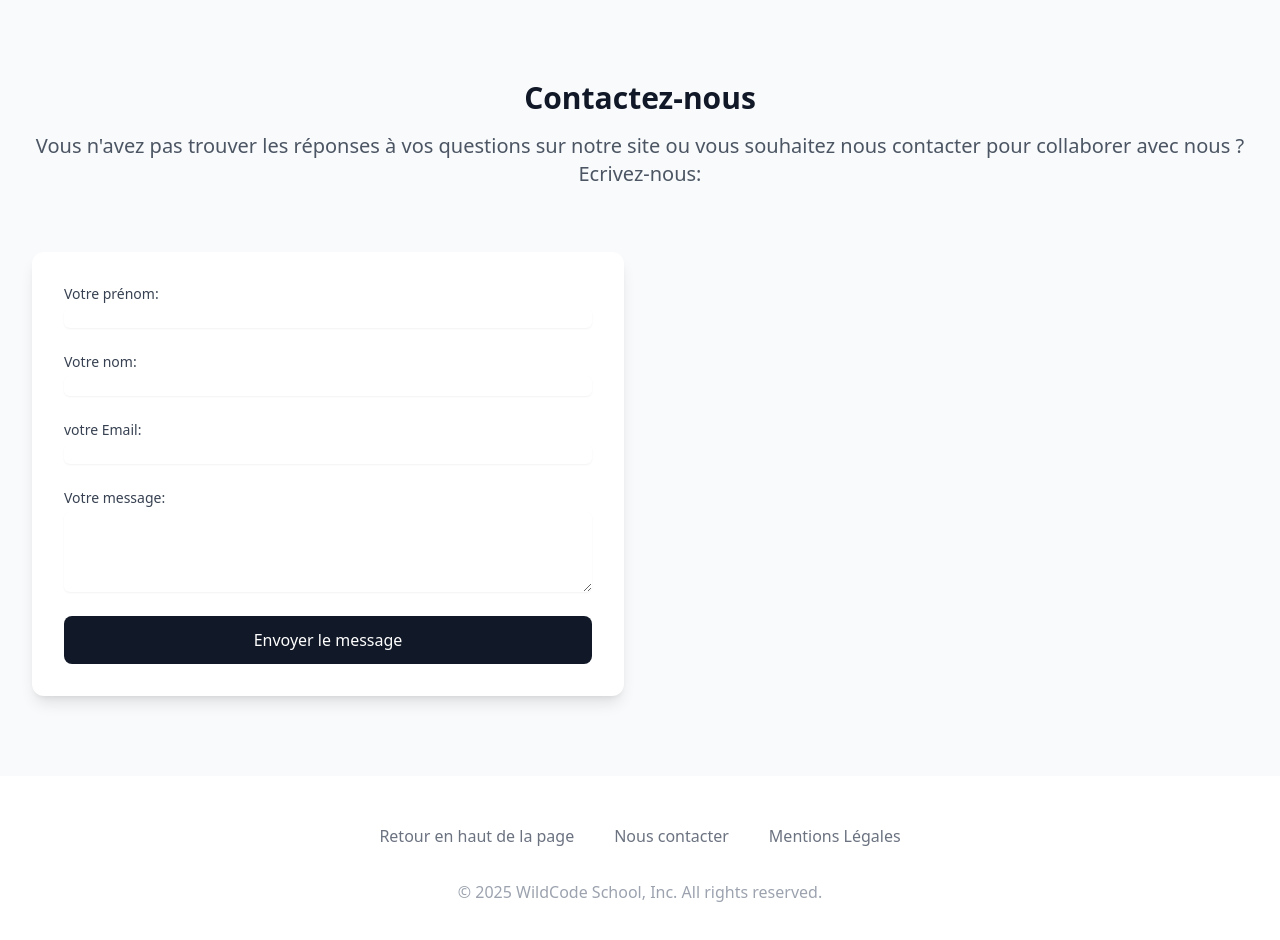
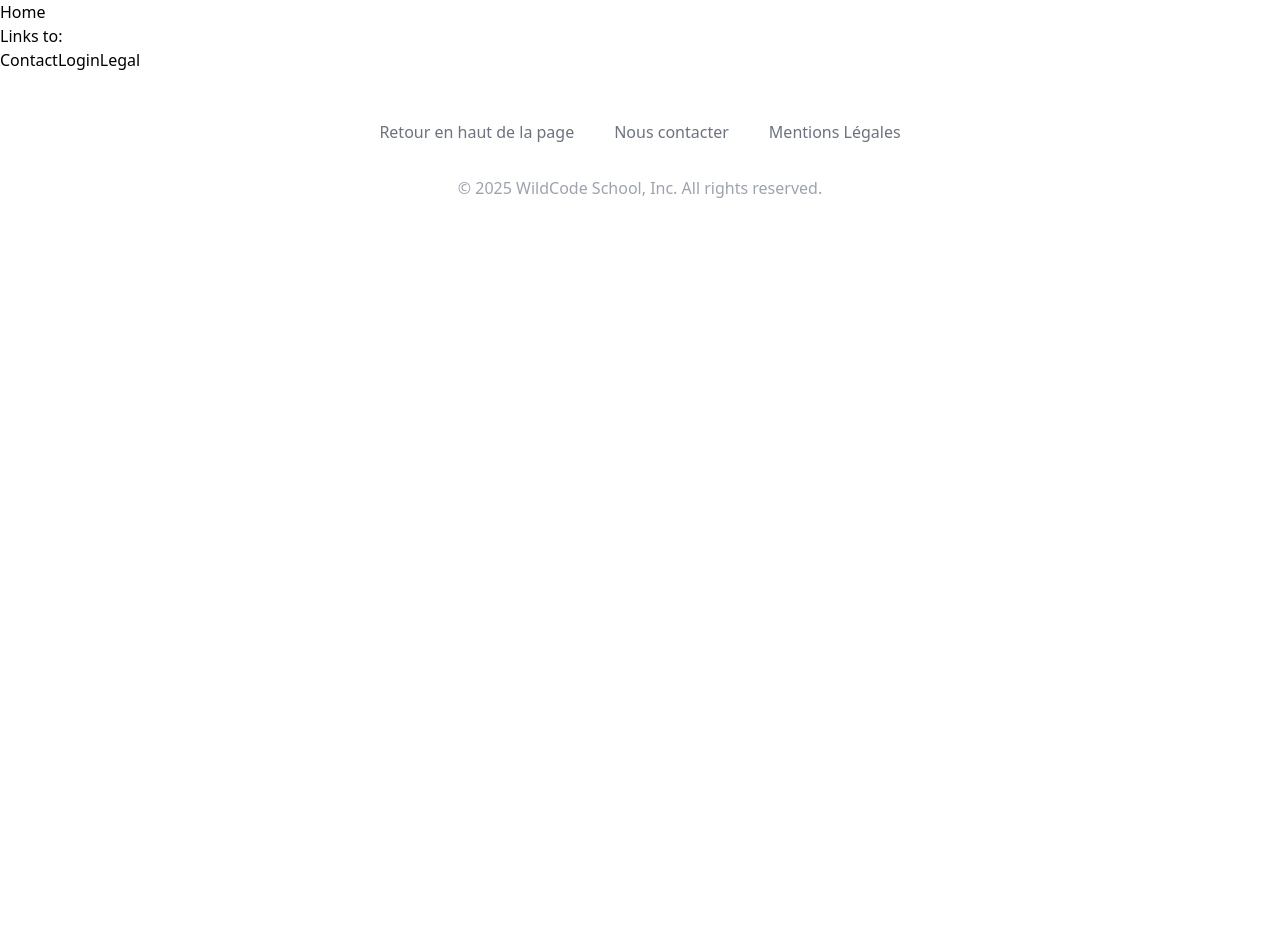
Before and after one commit to WildCodeSchool-2024-09/js-remote-orange-P3-speedjob, a React (Vite) app in the folder client/: page / in a window 1280 px wide. Shown: the top 940 px of the page. After the commit the page ends 800 px from the top, so only its background shows below. Built offline with nearby package versions, Linux system fonts and the light colour scheme.

Commit message:
adding pages + routes

```diff
--- a/client/src/App.tsx
+++ b/client/src/App.tsx
@@ -1,13 +1,25 @@
 import "../src/assets/style/App.css";
-import Contact from "./components/contact";
+import { Route, BrowserRouter as Router, Routes } from "react-router-dom";
+
 import Footer from "./components/footer";
+import Contact from "./pages/contact";
+import Home from "./pages/home";
+import Legal from "./pages/legal";
+import Login from "./pages/login";
 
 function App() {
   return (
-    <div className="App">
-      <Contact />
-      <Footer />
-    </div>
+    <Router>
+      <div className="App">
+        <Routes>
+          <Route path="/" element={<Home />} />
+          <Route path="/contact" element={<Contact />} />
+          <Route path="/legal" element={<Legal />} />
+          <Route path="/login" element={<Login />} />
+        </Routes>
+        <Footer />
+      </div>
+    </Router>
   );
 }
 
--- a/client/src/components/footer.tsx
+++ b/client/src/components/footer.tsx
@@ -1,22 +1,33 @@
+import { Link } from "react-router-dom";
+
 function Footer() {
   return (
     <section className="bg-white">
       <div className="max-w-screen-xl px-4 py-12 mx-auto space-y-8 overflow-hidden sm:px-6 lg:px-8">
         <nav className="flex flex-row flex-wrap justify-center -mx-5 -my-2">
           <div className="px-5 py-2">
-            <p className="text-base leading-6 text-gray-500 hover:text-gray-900">
+            <Link
+              to="/"
+              className="text-base leading-6 text-gray-500 hover:text-gray-900"
+            >
               Retour en haut de la page
-            </p>
+            </Link>
           </div>
           <div className="px-5 py-2">
-            <p className="text-base leading-6 text-gray-500 hover:text-gray-900">
+            <Link
+              to="/contact"
+              className="text-base leading-6 text-gray-500 hover:text-gray-900"
+            >
               Nous contacter
-            </p>
+            </Link>
           </div>
           <div className="px-5 py-2">
-            <p className="text-base leading-6 text-gray-500 hover:text-gray-900">
+            <Link
+              to="/legal"
+              className="text-base leading-6 text-gray-500 hover:text-gray-900"
+            >
               Mentions Légales
-            </p>
+            </Link>
           </div>
         </nav>
 
--- a/client/src/main.tsx
+++ b/client/src/main.tsx
@@ -1,7 +1,7 @@
 // Import necessary modules from React and React Router
 import { StrictMode } from "react";
 import { createRoot } from "react-dom/client";
-import { RouterProvider, createBrowserRouter } from "react-router-dom";
+// import { Route, RouterProvider, createBrowserRouter } from "react-router-dom";
 
 /* ************************************************************************* */
 
@@ -13,28 +13,19 @@ import App from "./App";
 
 // import About from "./pages/About";
 // import Contact from "./pages/Contact";
-import Contact from "./components/contact";
-import Legal from "./components/legal";
 
 /* ************************************************************************* */
 
 // Create router configuration with routes
 // You can add more routes as you build out your app!
-const router = createBrowserRouter([
-  {
-    path: "/", // The root path
-    element: <App />, // Renders the App component for the home page
-  },
-  {
-    path: "/contactPage",
-    element: <Contact />,
-  },
-  {
-    path: "/legalPage",
-    element: <Legal />,
-  },
-  // Try adding a new route! For example, "/about" with an About component
-]);
+// const router = createBrowserRouter([
+//   {
+//     path: "/", // The root path
+//     element: <App />, // Renders the App component for the home page
+//   },
+
+// Try adding a new route! For example, "/about" with an About component
+// ]);
 
 /* ************************************************************************* */
 
@@ -47,7 +38,7 @@ if (rootElement == null) {
 // Render the app inside the root element
 createRoot(rootElement).render(
   <StrictMode>
-    <RouterProvider router={router} />
+    <App />
   </StrictMode>,
 );
 
--- /dev/null
+++ b/client/src/pages/home.tsx
@@ -0,0 +1,15 @@
+import { Link } from "react-router-dom";
+
+function Home() {
+  return (
+    <div>
+      <h1>Home</h1>
+      <h2>Links to:</h2>
+      <Link to="/contact">Contact</Link>
+      <Link to="/login">Login</Link>
+      <Link to="/legal">Legal</Link>
+    </div>
+  );
+}
+
+export default Home;
--- /dev/null
+++ b/client/src/pages/login.tsx
@@ -0,0 +1,9 @@
+function Login() {
+  return (
+    <div>
+      <h1>Login</h1>
+    </div>
+  );
+}
+
+export default Login;
```
Also changed, not shown: client/src/pages/contactPage.tsx (deleted, +0 -13 lines), client/src/pages/legalPage.tsx (deleted, +0 -13 lines), client/src/pages/contact.tsx (renamed from client/src/components/contact.tsx), client/src/pages/legal.tsx (renamed from client/src/components/legal.tsx).
